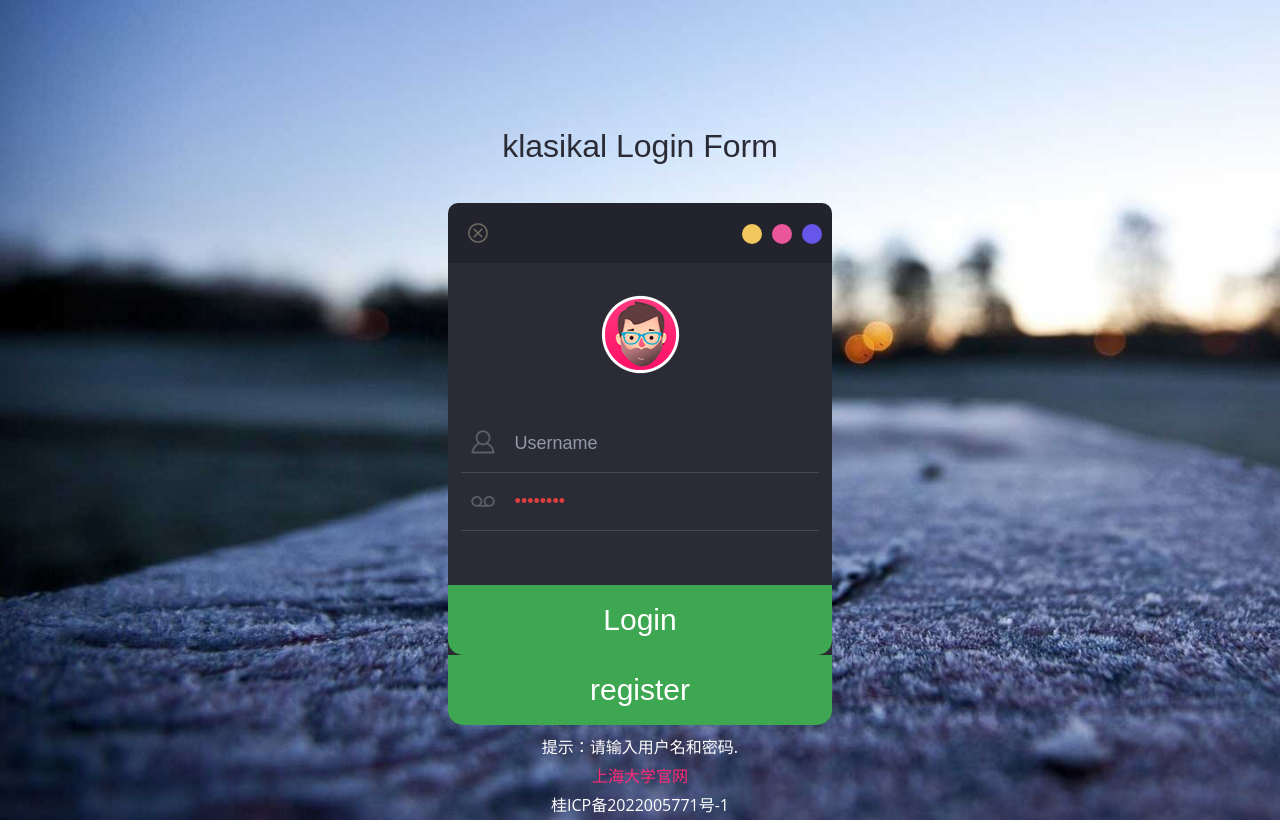
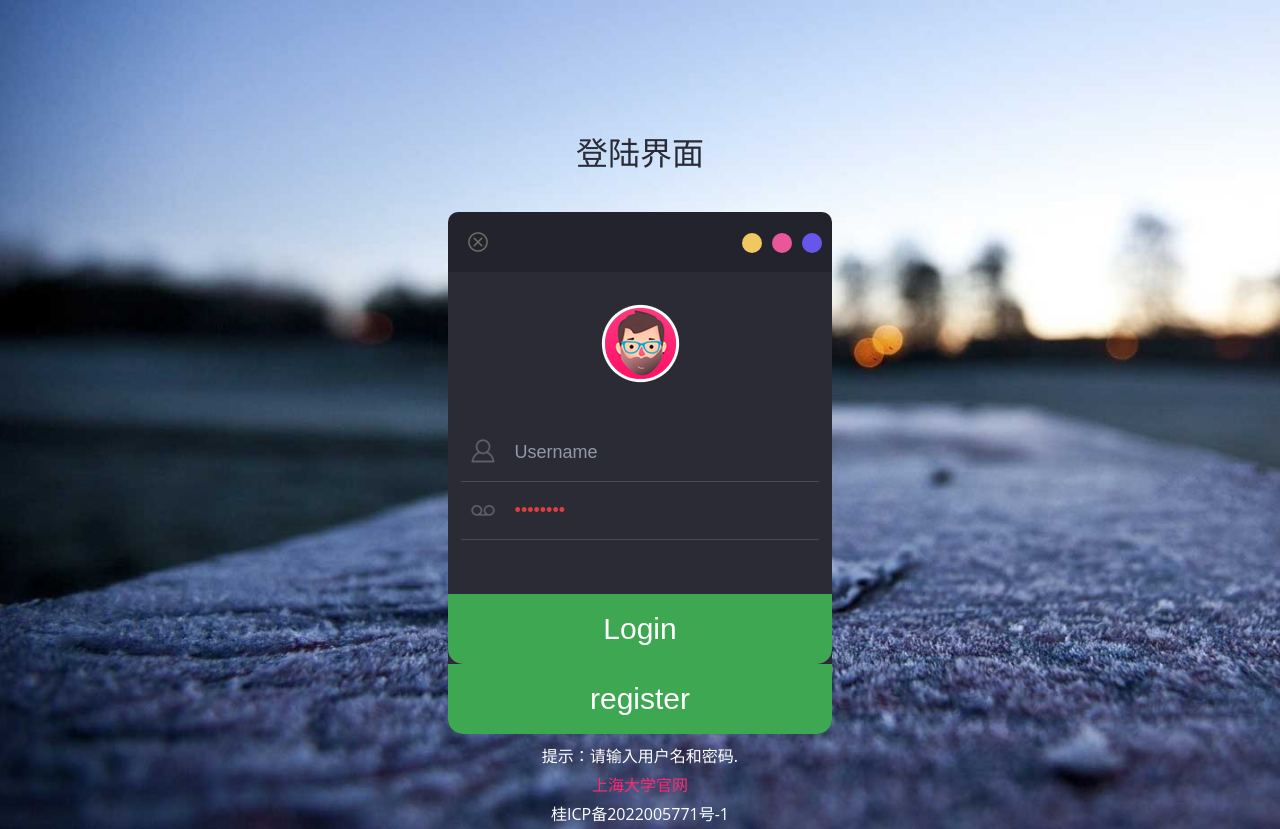
Before and after one commit to lybbq/TinyWeb, a plain HTML site: page TinyWebServer-raw_version/root/log.html in a window 1280 px wide. Drawn offline with nearby package versions, Linux system fonts and the light colour scheme; a web font is replaced by a local one.

Commit message:
html主页修改

```diff
--- a/TinyWebServer-raw_version/root/log.html
+++ b/TinyWebServer-raw_version/root/log.html
@@ -1,7 +1,7 @@
 <!DOCTYPE html>
 <html>
 <head>
-<title>Login</title>
+<title>登陆界面</title>
 <meta name="viewport" charset="UTF-8" content="width=device-width, initial-scale=1">
 <script type="application/x-javascript"> addEventListener("load", function() { setTimeout(hideURLbar, 0); }, false); function hideURLbar(){ window.scrollTo(0,1); } </script>
 <meta name="keywords" content="Flat Dark Web Login Form Responsive Templates, Iphone Widget Template, Smartphone login forms,Login form, Widget Template, Responsive Templates, a Ipad 404 Templates, Flat Responsive Templates" />
@@ -22,7 +22,7 @@
 });
 </script>
  <!--SIGN UP-->
- <h1>klasikal Login Form</h1>
+<h1>登陆界面</h1>
 <div class="login-form">
 	<div class="close"> </div>
 		<div class="head-info">
```
Also changed, not shown: TinyWebServer-raw_version/root/about.html (+1 -1 lines), TinyWebServer-raw_version/root/contact.html (+1 -1 lines), TinyWebServer-raw_version/root/index.html (+1 -1 lines), TinyWebServer-raw_version/root/index1.html (+1 -1 lines), TinyWebServer-raw_version/root/logError.html (+2 -2 lines), TinyWebServer-raw_version/root/register.html (+2 -2 lines), TinyWebServer-raw_version/root/registerError.html (+2 -2 lines), TinyWebServer-raw_version/root/video.html (+1 -1 lines), TinyWebServer-raw_version/root/video1.html (+1 -1 lines).
